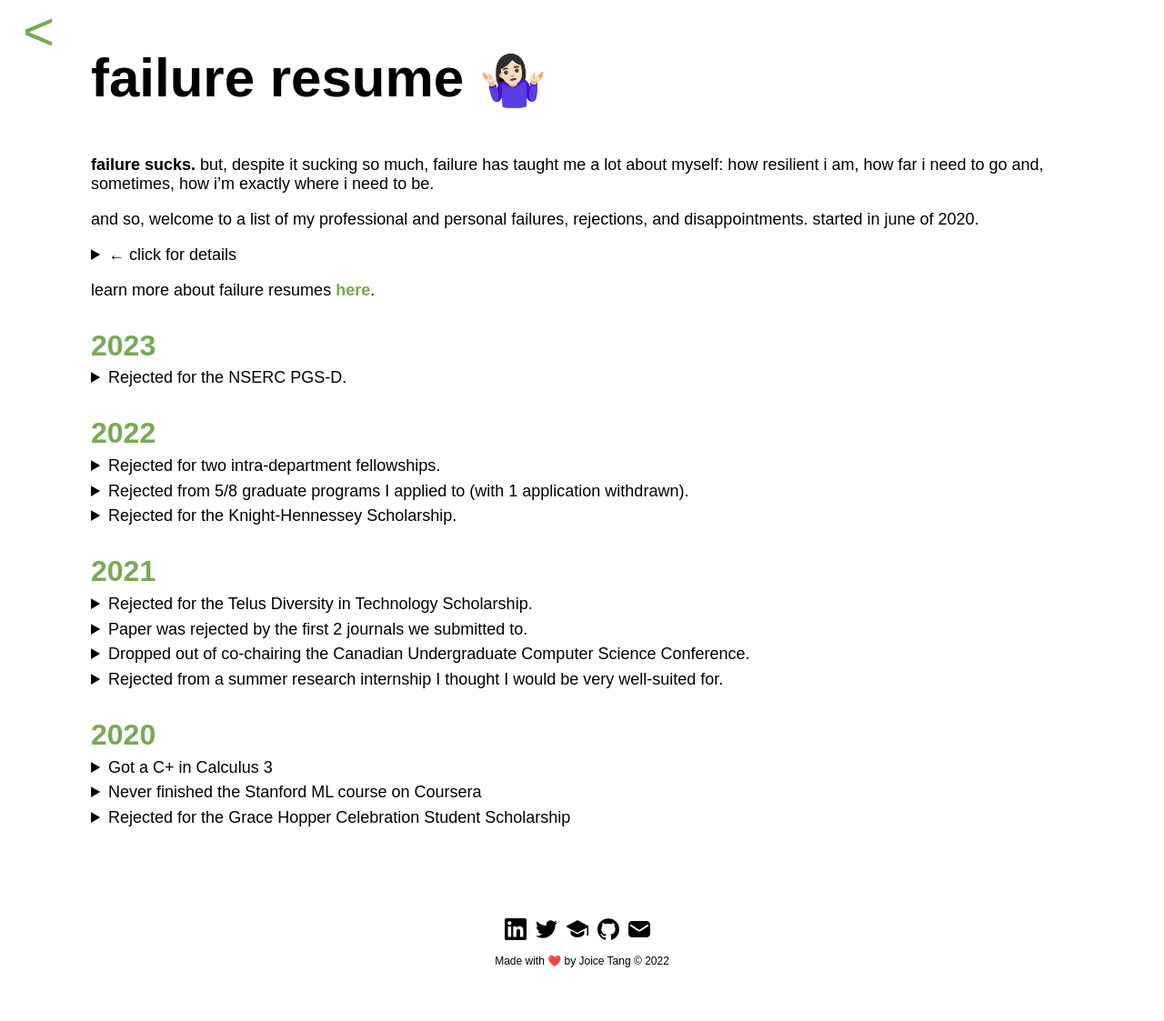
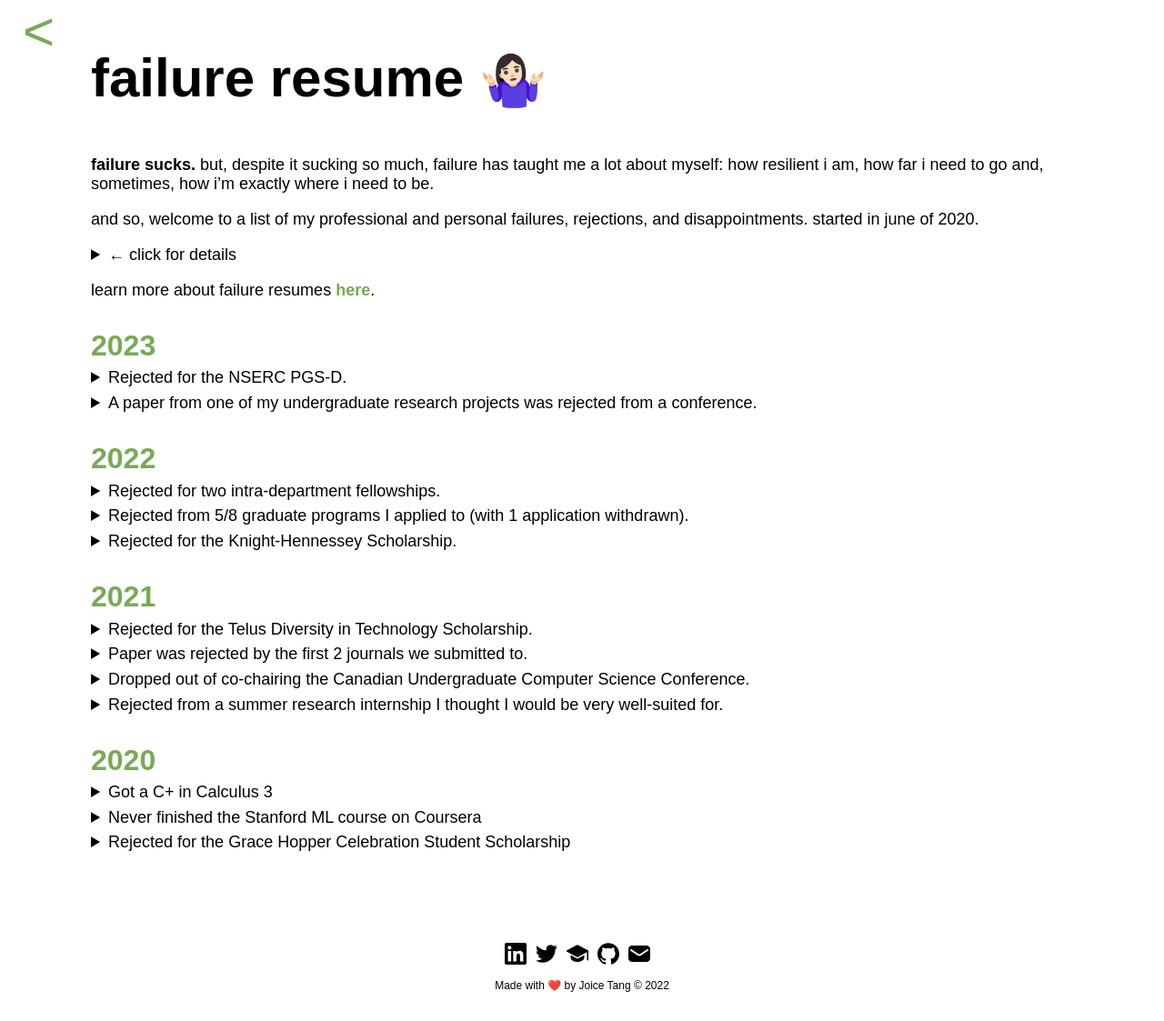
Before and after one commit to joitng/joitng.github.io, a Jekyll site: the page built from failure.md, in a window 1280 px wide. Shown: the whole page at 91% size. Built offline with Jekyll 4.4.1, drawn with Linux system fonts in a browser that asks for light colours; before the commit the page ends 1096 px from its top, so only the background shows below that.

Commit message:
new failure just dropped!!!

```diff
--- a/failure.md
+++ b/failure.md
@@ -24,6 +24,12 @@ learn more about failure resumes [here](https://www.mentalfloss.com/article/5731
        I was really hopeful about my application, but there are so many possible reasons why I could've been rejected (e.g., new PhD student w/o masters, not enough pubs/experience, wording not directed enough, interdisciplinary work). Interesting to try to make sense of things when none of that feedback is given.
 
        If anything, I had just started the first year of my PhD when I applied and my research interests have changed a lot since then, so I'm looking forward to getting another opportunity to sit down and think about what I care to do now that my interests have matured a little!
+    </p>
+</details>
+<details>
+    <summary>A paper from one of my undergraduate research projects was rejected from a conference.</summary>
+    <p>
+       This paper kind of already belongs here on this page because I had an incredibly hard time finishing it up (and was only able to do so with the help of two wonderful researchers from the lab that I did this research in). This was our first submission. Thankfully, we got really helpful feedback.
     </p>
 </details>
 
```
